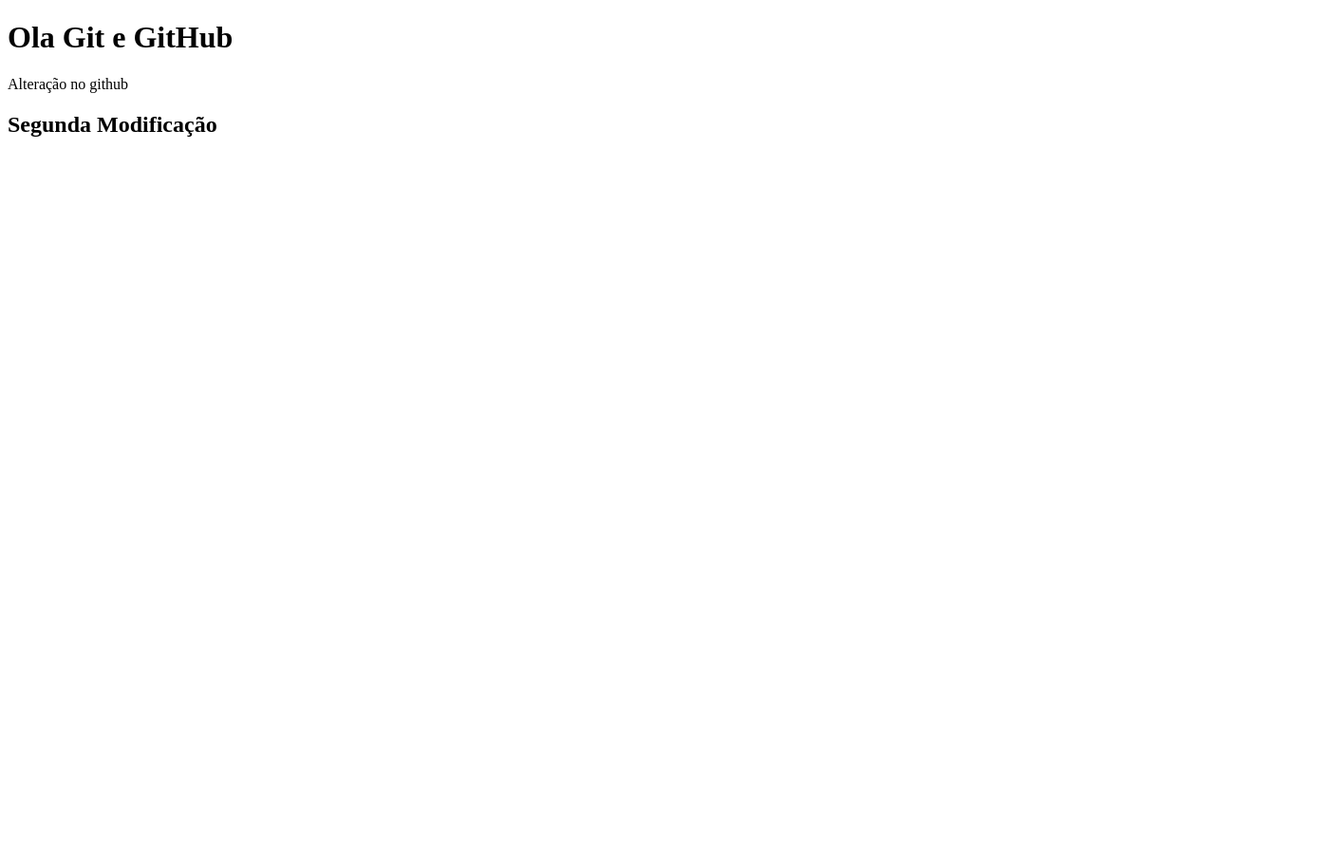
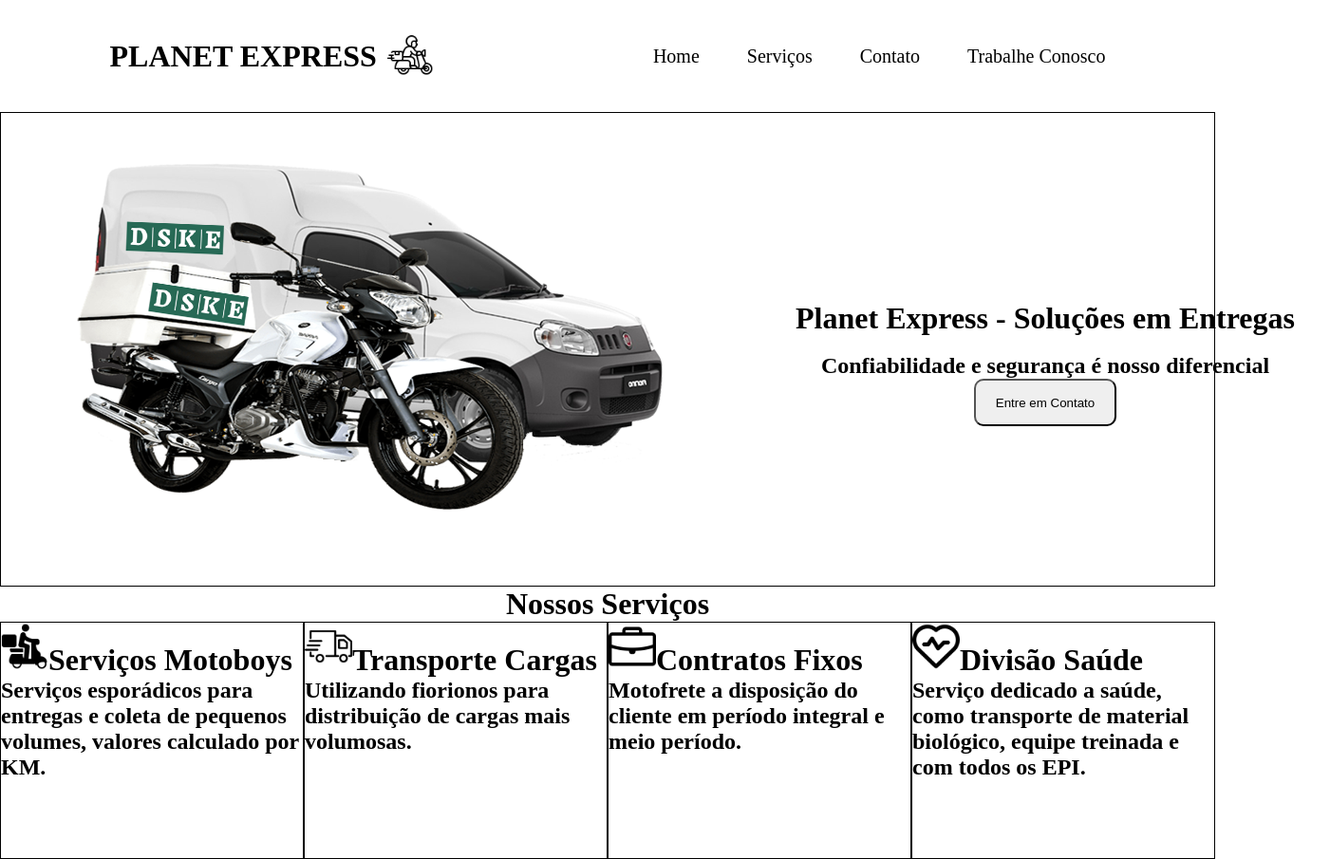
Before and after one commit to CharmonePinheiro/DSKE-SERVI-OS, a plain HTML site: page index.html in a window 1280 px wide. Shown: the whole page at 95% size, 1401 px wide, since content can reach past the window. Before the commit the page ends 800 px from the top, so only its background shows below. Drawn offline with Linux system fonts and the light colour scheme.

Commit message:
Sitedetesteflexbox

```diff
--- a/index.html
+++ b/index.html
@@ -8,8 +8,98 @@
     <link rel="stylesheet" href="style.css">
 </head>
 <body>
-    <h1>Ola Git e GitHub</h1>
-    <p>Alteração no github<p>
-        <h2>Segunda Modificação</h2>
+
+    <header class="header">
+
+        <div class="logo">
+            <h1>PLANET EXPRESS</h1>
+            <img src="IMGS/entrega-rapida.png" alt=""></div>
+
+        <nav class="nav-link">
+            <ul>
+                <li><a href="#">Home</a></li>
+                <li><a href="#">Serviços</a></li>
+                <li><a href="#">Contato</a></li>
+                <li><a href="#">Trabalhe Conosco</a></li>
+            </ul>
+        </nav>
+
+    </header>
+
+    <div class="header-2">
+
+<div class="banner"><img src="IMGS/banner.png" alt=""></div>
+
+
+ <div class="container">
+
+    <div class="text-1"><h1>Planet Express - Soluções em Entregas</h1> <br> <h2>Confiabilidade e segurança é nosso diferencial</h2>
+        <button>Entre em Contato</button>
+
+
+    </div>
+
+
+ </div>
+
+
+
+    </div>
+
+    <!----Fim Do header - Nav -->
+
+    <main class="main">
+
+        <div class="titulo"><h1>Nossos Serviços</h1></div>
+
+        <div class=" cards">
+
+            <div class=" card-1">
+
+                <h1><img src="IMGS/motopng-1.png" alt="" id="logo-cards">Serviços Motoboys <br>
+
+                    <h2>Serviços esporádicos para entregas e coleta de pequenos volumes, valores calculado por KM.</h2>
+
+                </h1>
+
+
+
+            </div>
+
+            <div class=" card-2">
+                <h1><img src="IMGS/caminhão card-02.png" alt="" id="logo-cards">Transporte Cargas <br>
+
+                    <h2>Utilizando fiorionos para distribuição de cargas mais volumosas.</h2>
+
+                </h1>
+
+            </div>
+
+            <div class=" card-3">
+                <h1><img src="IMGS/maleta-de-escritorio-card-3.png" alt="" id="logo-cards">Contratos Fixos <br>
+
+                    <h2>Motofrete a disposição do cliente em período integral e meio período.</h2>
+
+                </h1>
+
+            </div>
+
+            <div class=" card-4">
+                <h1><img src="IMGS/saudecoraçãocard-04.png" alt="" id="logo-cards">Divisão Saúde <br>
+
+                    <h2>Serviço dedicado a saúde, como transporte de material biológico, equipe treinada e com todos os EPI.</h2>
+
+                </h1>
+
+            </div>
+
+
+
+
+
+        </div>
+
+    </main>
+
 </body>
 </html>
--- a/style.css
+++ b/style.css
@@ -0,0 +1,164 @@
+*{
+    margin: 0;
+    padding: 0;
+    box-sizing: border-box;
+}
+
+
+
+.header{
+
+    width: 100%;
+    height: 118px;
+
+    display: flex;
+    align-items: center;
+    justify-content: space-around;
+
+
+
+
+}
+
+.logo{
+    display: flex;
+    align-items: center;
+    gap: 10px;
+
+
+
+
+}
+.logo img{
+    width: 50px;
+    height: 50px;
+}
+
+.nav-links{
+    display: flex;
+
+
+}
+
+ul{
+    display: flex;
+    list-style: none;
+    gap: 50px;
+
+}
+
+a{
+    text-decoration: none;
+    font-size: 20px;
+    color: black;
+    position: relative;
+}
+a:before {
+    content: "";
+    position: absolute;
+    width: 100%;
+    height: 3px;
+    bottom: 0;
+    left: 0;
+    background-color: rgb(0, 0, 0);
+    visibility: hidden;
+    -webkit-transform: scaleX(0);
+    transform: scaleX(0);
+    -webkit-transition: all 0.3s ease-in-out 0s;
+    transition: all 0.3s ease-in-out 0s;
+  }
+
+  a:hover:before {
+    visibility: visible;
+    -webkit-transform: scaleX(1);
+    transform: scaleX(1);
+  }
+
+
+  .header-2{
+    display: flex;
+    justify-content: space-evenly;
+    align-items: flex-end;
+    height: 500px;
+    background-image: url("");
+    background-repeat: no-repeat;
+    border: 1px solid;
+
+
+  }
+
+  .text-1{
+
+    height: 200px;
+    width: 600px;
+    align-items: center;
+
+    display: flex;
+    flex-direction: column;
+
+
+  }
+
+  button{
+    width: 150px;
+    height: 50px;
+    border-radius: 10px;
+
+  }
+
+  .text-1 h1,h2{
+    color: black;
+  }
+
+  .container{
+
+    display: flex;
+    justify-content: center;
+    flex-direction: column;
+    margin-bottom: 100px;
+
+    align-items: center;
+
+
+  }
+
+  .titulo{
+    display: flex;
+    align-items: center;
+    justify-content: center;
+    width: 100%;}
+
+    #logo-cards{
+        height: 50px;
+        width: 50px;
+    }
+
+    .cards{
+        display: flex;
+        justify-content: space-around;
+    }
+
+    .card-1{
+        height: 250px;
+        width:350px;
+        border: 1px solid;
+
+    }
+
+    .card-2{
+        height: 250px;
+        width:350px;
+        border: 1px solid;
+    }
+
+    .card-3{
+        height: 250px;
+        width:350px;
+        border: 1px solid;
+    }
+
+    .card-4{
+        height: 250px;
+        width:350px;
+        border: 1px solid;
+    }
```
Also changed, not shown: IMGS/1000_F_329145478_6GmISmNCyCBL6fNojBFwa2ycqOmeA1a6.jpg (added), IMGS/banner.png (added), IMGS/caminhão card-02.png (added), IMGS/entrega-rapida.png (added), IMGS/lupa.png (added), IMGS/maleta-de-escritorio-card-3.png (added), IMGS/motopng-1.png (added), IMGS/novomapa.png (added), IMGS/saudecoraçãocard-04.png (added).
